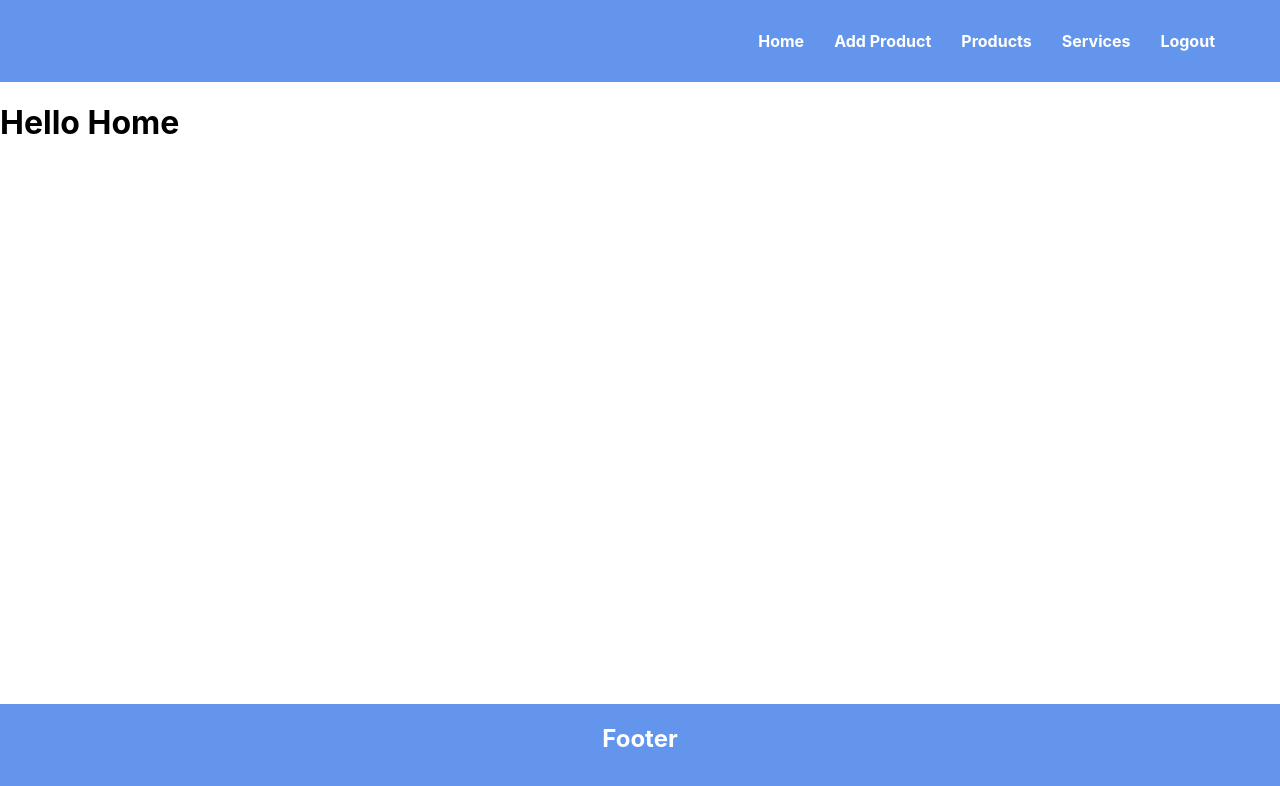
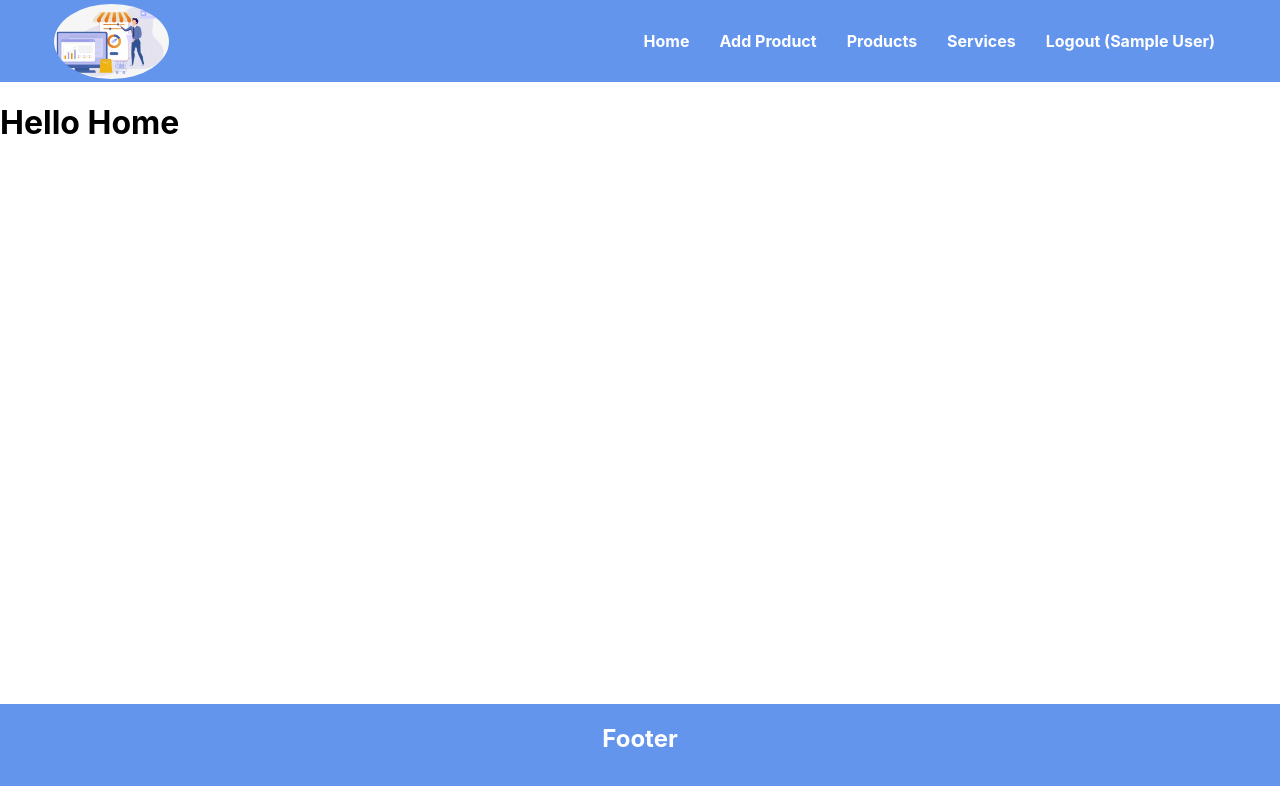
Before and after one commit to prasanjeet007/ecommerce-dashboard-mern, a React (Create React App) app in the folder frontend/: page / in a window 1280 px wide. Shown: the top 786 px of the page. Built offline with nearby package versions, Linux system fonts and the light colour scheme; sample sign-in values are in the browser's storage.

Commit message:
navbar adjustments

```diff
--- a/frontend/src/Login.js
+++ b/frontend/src/Login.js
@@ -1,16 +1,29 @@
 import axios from "axios";
-import React, { useState } from "react";
+import React, { useEffect, useState } from "react";
+import { useNavigate } from "react-router-dom";
 
 export default function Login() {
   const [email, setEmail] = useState("");
   const [password, setPassword] = useState("");
+  const navigate = useNavigate();
+  useEffect(() => {
+    const auth = JSON.parse(localStorage.getItem("user"));
+    if (auth) {
+      navigate("/");
+    }
+  }, []);
   function loginForm(event) {
     axios
       .post("http://localhost:5500/login", { email, password })
       .then((res) => {
-        console.log(res);
         setEmail("");
         setPassword("");
+        if (res.data.statusCode === 404) {
+          alert("Please enter correct crendentials");
+        } else if (res.data.statusCode === 200) {
+          localStorage.setItem("user", JSON.stringify(res.data.message));
+          navigate("/");
+        }
       });
     event.preventDefault();
   }
--- a/frontend/src/Navbar.css
+++ b/frontend/src/Navbar.css
@@ -19,3 +19,10 @@
   color: #fff;
   text-decoration: none;
 }
+.logo {
+  height: 75px;
+  position: relative;
+  border-radius: 50%;
+  top: 4px;
+  right: 420px;
+}
--- a/frontend/src/Navbar.js
+++ b/frontend/src/Navbar.js
@@ -5,13 +5,16 @@ import "./Navbar.css";
 export default function Navbar() {
   const navigate = useNavigate();
   const logout = () => {
+    localStorage.clear();
     navigate("/signup");
-    localStorage.clear();
   };
   let auth = JSON.parse(localStorage.getItem("user"));
   return (
     <div className="navbar">
+      {auth ? <img src="/images/logo.png" alt="logo" className="logo" /> : ""}
       <ul>
+        {auth ? (
+          <>
             <li>
               <Link to="/">Home</Link>
             </li>
@@ -24,16 +27,21 @@ export default function Navbar() {
             <li>
               <Link to="/">Services</Link>
             </li>
-        {auth ? (
             <li>
               <NavLink onClick={logout} to="/signup">
-              Logout
+                Logout ({auth?.name})
               </NavLink>
             </li>
+          </>
         ) : (
+          <>
             <li>
               <Link to="/signup">SignUp</Link>
             </li>
+            <li>
+              <Link to="/login">Login</Link>
+            </li>
+          </>
         )}
       </ul>
     </div>
--- a/frontend/src/index.js
+++ b/frontend/src/index.js
@@ -20,9 +20,9 @@ root.render(
         <Route element={<PrivateComponent />}>
           <Route path="/" element={<h1>Hello Home</h1>} />
           <Route path="add" element={<h1>Hello Add</h1>} />
-          <Route path="login" element={<Login />} />
         </Route>
         <Route path="signup" element={<SignUp />} />
+        <Route path="login" element={<Login />} />
       </Routes>
       <Footer />
     </BrowserRouter>
```
Also changed, not shown: frontend/public/images/logo.png (added), 1 other file (tests, documents, lock files or other folders). Lines whose indentation alone changed are shown as unchanged.
